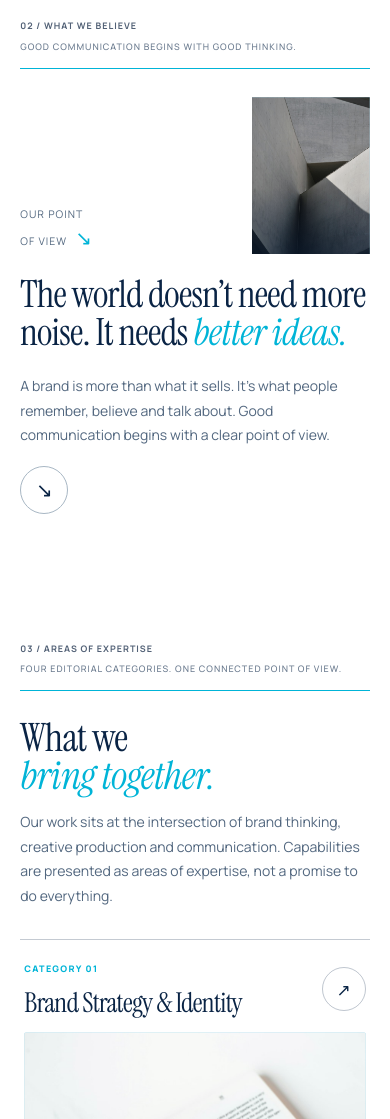
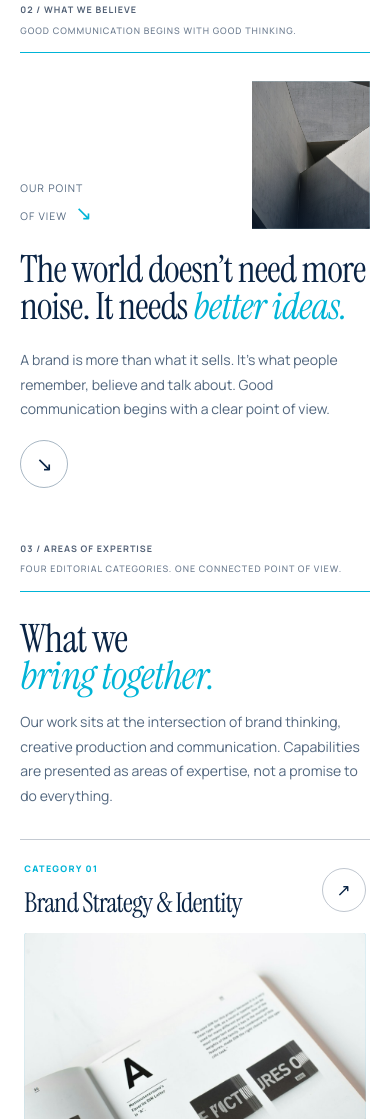
Before and after one commit to ektabansal940-crypto/Tricraft, a plain HTML site: page index.html in a window 390 px wide. Shown: the part 881-2000 px from the top of the page. Drawn offline with Linux system fonts and the light colour scheme.

Commit message:
space chnged

```diff
--- a/assets/css/style.css
+++ b/assets/css/style.css
@@ -652,22 +652,22 @@ button:focus-visible,
    02 / What We Believe
    ========================================================================== */
 .belief {
-  padding-top: clamp(72px, 8vw, 110px);
-  padding-bottom: clamp(76px, 8.5vw, 120px);
+  padding-top: clamp(58px, 6.2vw, 84px);
+  padding-bottom: clamp(44px, 4.3vw, 62px);
 }
 
 .belief-grid {
   display: grid;
   grid-template-columns: 24% 1fr;
   gap: 5.5%;
-  align-items: start;
-  padding-top: clamp(36px, 4vw, 55px);
+  align-items: center;
+  padding-top: clamp(32px, 3.8vw, 48px);
 }
 
 .belief-aside-col {
   display: flex;
   flex-direction: column;
-  gap: 24px;
+  gap: 20px;
   min-width: 0;
 }
 
@@ -690,8 +690,8 @@ button:focus-visible,
 .belief-visual {
   position: relative;
   width: 100%;
-  max-width: 220px;
-  aspect-ratio: 3 / 4;
+  max-width: 210px;
+  aspect-ratio: 4 / 5;
   background: var(--blue);
   overflow: hidden;
 }
@@ -787,7 +787,7 @@ button:focus-visible,
    05 (Ref) / Areas of Expertise: Four Interactive Horizontal Rows
    ========================================================================== */
 .services {
-  padding-top: clamp(70px, 7.5vw, 100px);
+  padding-top: clamp(44px, 4.3vw, 62px);
   padding-bottom: clamp(74px, 8vw, 105px);
   background: var(--paper);
 }
@@ -2778,6 +2778,15 @@ button:focus-visible,
 
   .hero-visual {
     height: clamp(320px, 43vw, 460px);
+  }
+
+  .belief {
+    padding-top: 56px;
+    padding-bottom: 40px;
+  }
+
+  .services {
+    padding-top: 38px;
   }
 
   .services-heading>p,
@@ -3222,8 +3231,8 @@ button:focus-visible,
 
   /* 02 / Belief mobile */
   .belief {
-    padding-top: 62px;
-    padding-bottom: 66px;
+    padding-top: 46px;
+    padding-bottom: 28px;
   }
 
   .belief-grid {
@@ -3279,8 +3288,8 @@ button:focus-visible,
 
   /* 03 / Expertise mobile — stacked interactive rows */
   .services {
-    padding-top: 62px;
-    padding-bottom: 66px;
+    padding-top: 26px;
+    padding-bottom: 58px;
   }
 
   .services-heading,
```
